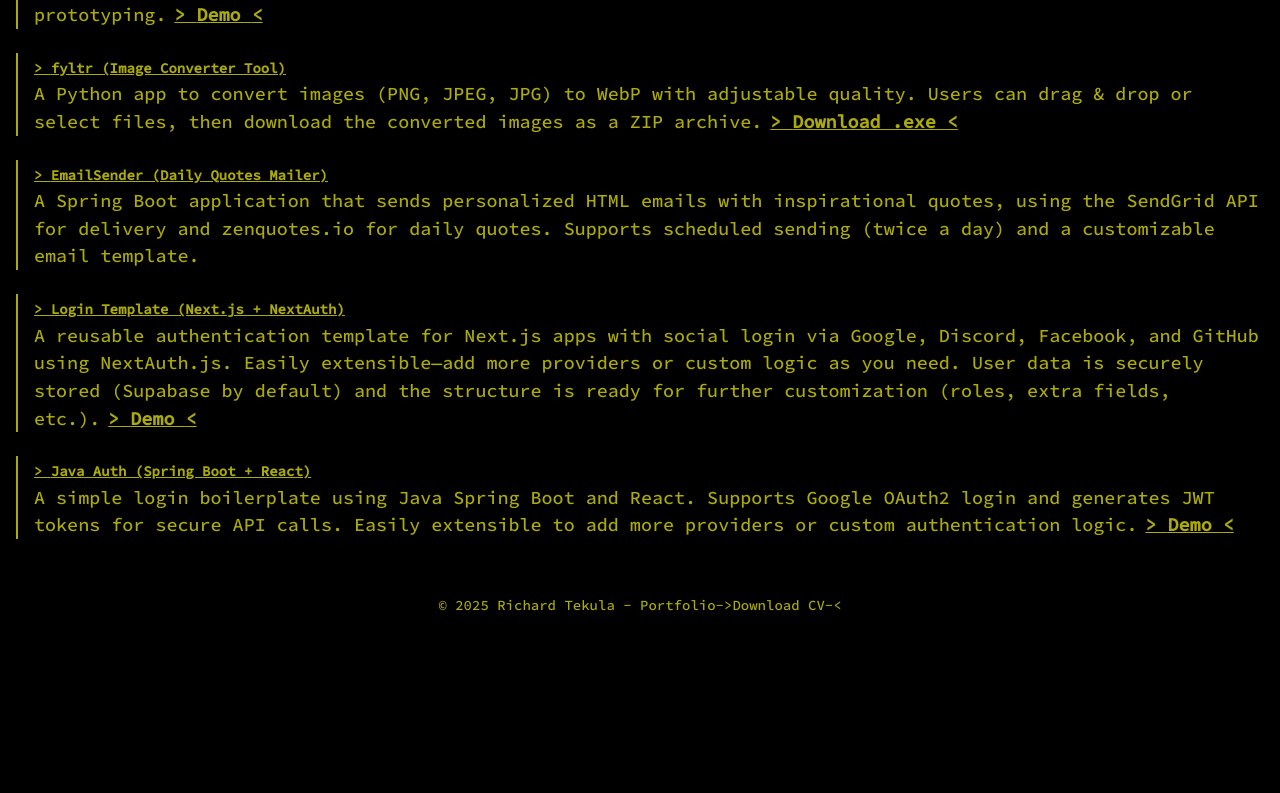
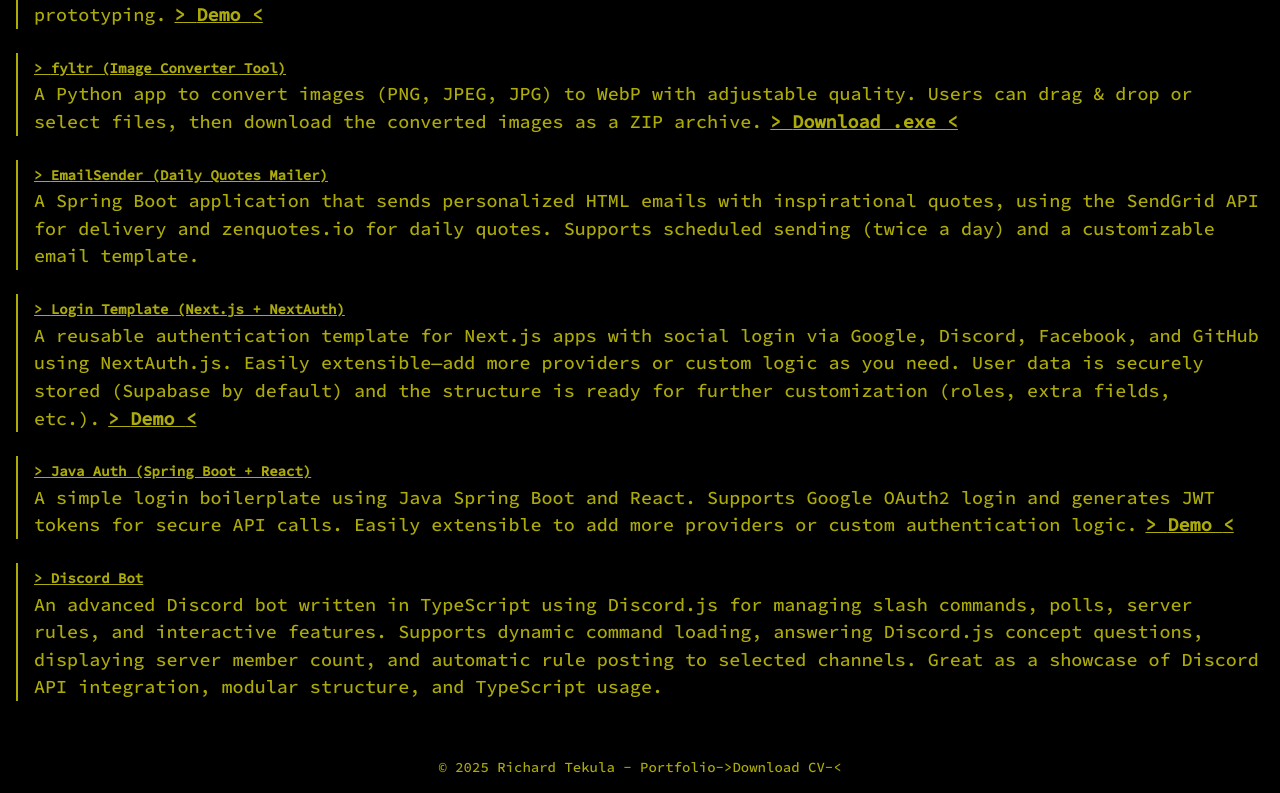
Before and after one commit to FoxerBN/portfolio, a Next.js app: page /en in a window 1280 px wide. Shown: the part 1837-2630 px from the top of the page. Before the commit the page ends 2468 px from the top, so only its background shows below. Built offline with nearby package versions, Linux system fonts and the light colour scheme.

Commit message:
added discord bot project

```diff
--- a/locales/en.json
+++ b/locales/en.json
@@ -73,6 +73,10 @@
     "javaAuth": {
       "name": "Java Auth (Spring Boot + React)",
       "desc": "A simple login boilerplate using Java Spring Boot and React. Supports Google OAuth2 login and generates JWT tokens for secure API calls. Easily extensible to add more providers or custom authentication logic."
+    },
+    "discordBot": {
+      "name": "Discord Bot",
+      "desc": "An advanced Discord bot written in TypeScript using Discord.js for managing slash commands, polls, server rules, and interactive features. Supports dynamic command loading, answering Discord.js concept questions, displaying server member count, and automatic rule posting to selected channels. Great as a showcase of Discord API integration, modular structure, and TypeScript usage."
     }
   }
 }
--- a/locales/sk.json
+++ b/locales/sk.json
@@ -73,6 +73,10 @@
     "javaAuth": {
       "name": "Java Auth (Spring Boot + React)",
       "desc": "Jednoduchý boilerplate na prihlásenie cez Java Spring Boot a React. Podporuje login cez Google OAuth2 a generuje bezpečné JWT tokeny pre API. Kód je ľahko rozšíriteľný o ďalších poskytovateľov alebo vlastnú autentifikačnú logiku."
+    },
+    "discordBot": {
+      "name": "Discord Bot",
+      "desc": "Pokročilý Discord bot napísaný v TypeScripte, ktorý využíva Discord.js na správu slash príkazov, ankiet, pravidiel, a ďalších interaktívnych funkcií. Podporuje dynamické načítavanie príkazov, odpovedanie na otázky o Discord.js, zobrazovanie počtu členov v serveri, a automatické rozosielanie pravidiel do vybraných kanálov. Vhodné ako ukážka práce s API Discordu, modulárnou štruktúrou a TypeScriptom."
     }
   }
 }
--- a/sections/Projects.tsx
+++ b/sections/Projects.tsx
@@ -256,6 +256,24 @@
         </ul>
       </div>
 
+      <div className="border-l-2 pl-4 mb-6">
+        <ul className="mb-6">
+          <li>
+            <Link
+              href="https://github.com/FoxerBN/discord-bot"
+              target="_blank"
+            >
+              <strong className="underline text-sm">
+                {"> "}
+                {t("projects.discordBot.name")}
+              </strong>
+            </Link>
+            <br />
+            {t("projects.discordBot.desc")}
+          </li>
+        </ul>
+      </div>
+
       <Slideshow
         photos={openGallery ? galleries[openGallery] : []}
         folder={openGallery ?? ""}
```
